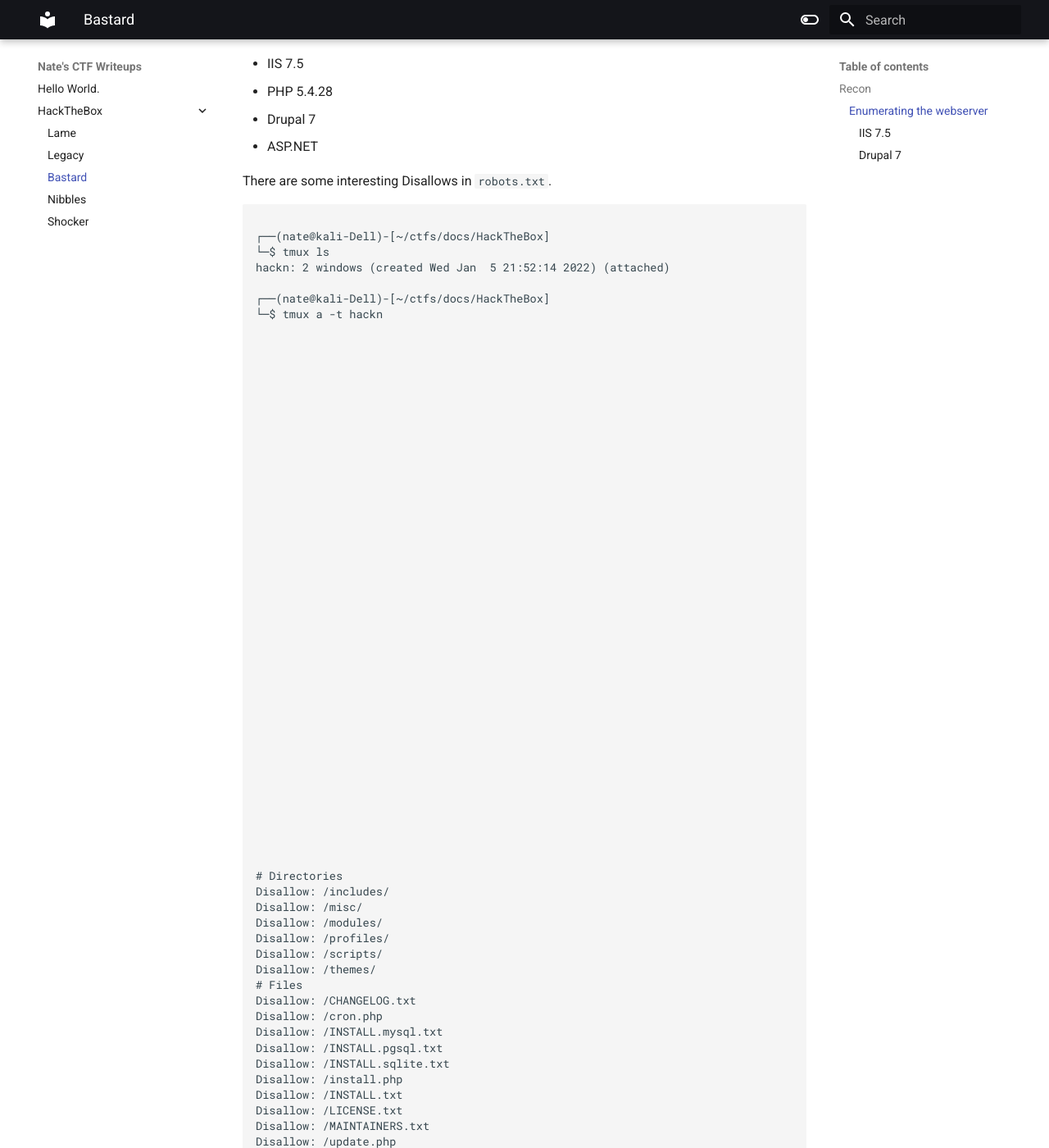
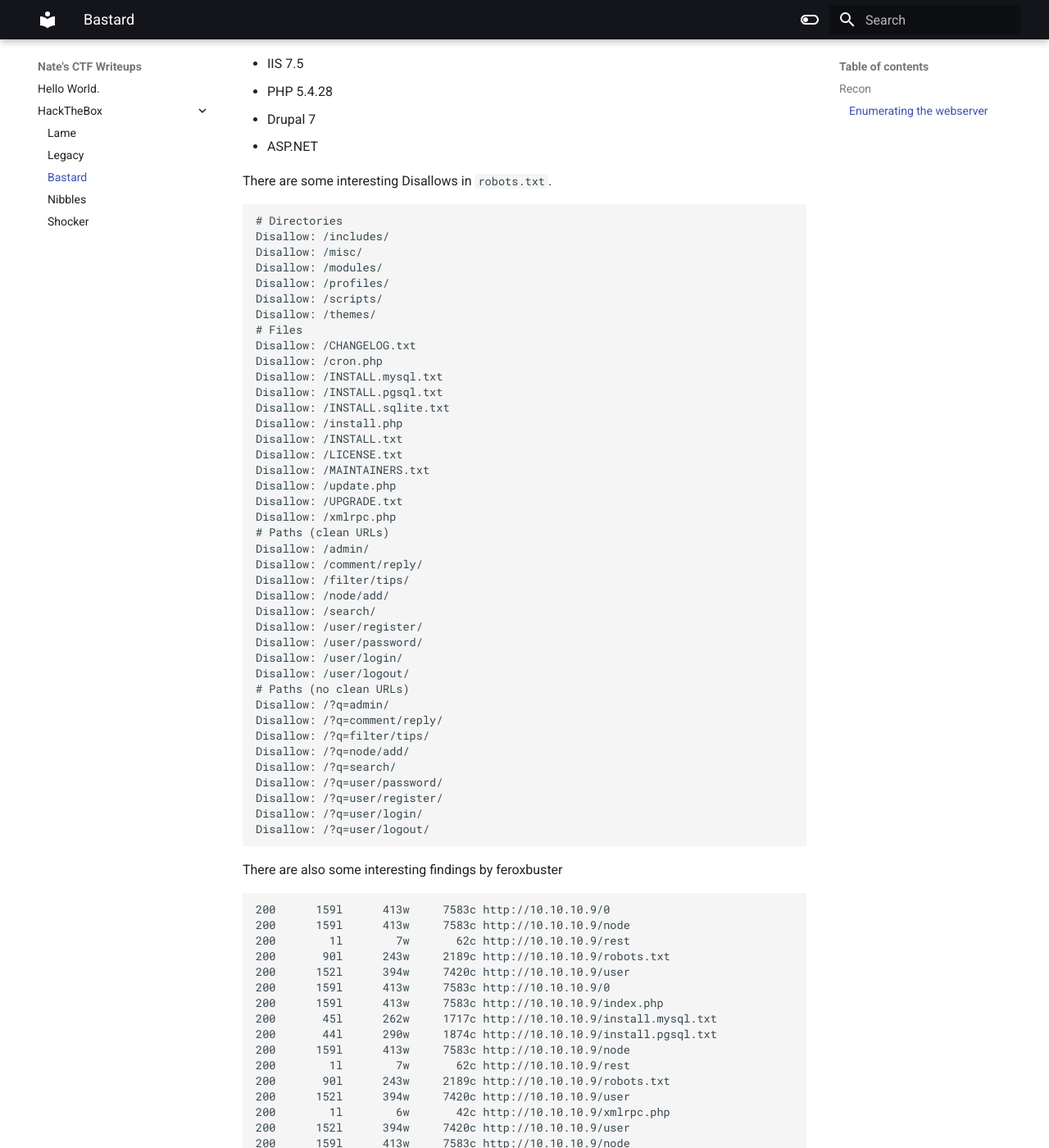
Before and after one commit to nlw93/ctfs, an MkDocs documentation site: the page built from docs/HackTheBox/bastard.md, in a window 1280 px wide and 1400 px high, scrolled down 336 px. Shown: the whole window at 82% size. Built offline with MkDocs 1.6.1 and Material for MkDocs 9.7.7, drawn with Linux system fonts in a browser that asks for light colours; some of the changed text lies outside the part shown.

Commit message:
more recon

````diff
--- a/docs/HackTheBox/bastard.md
+++ b/docs/HackTheBox/bastard.md
@@ -17,48 +17,6 @@ The webserver is using the following tech:
 There are some interesting Disallows in `robots.txt`.
 
 ```bash
-
-┌──(nate@kali-Dell)-[~/ctfs/docs/HackTheBox]
-└─$ tmux ls
-hackn: 2 windows (created Wed Jan  5 21:52:14 2022) (attached)
-
-┌──(nate@kali-Dell)-[~/ctfs/docs/HackTheBox]
-└─$ tmux a -t hackn
-
-
-
-
-
-
-
-
-
-
-
-
-
-
-
-
-
-
-
-
-
-
-
-
-
-
-
-
-
-
-
-
-
-
-
 # Directories
 Disallow: /includes/
 Disallow: /misc/
@@ -101,7 +59,35 @@ Disallow: /?q=user/login/
 Disallow: /?q=user/logout/
 ```
 
-#### IIS 7.5
-#### Drupal 7
+There are also some interesting findings by feroxbuster
+
+```bash
+200      159l      413w     7583c http://10.10.10.9/0
+200      159l      413w     7583c http://10.10.10.9/node
+200        1l        7w       62c http://10.10.10.9/rest
+200       90l      243w     2189c http://10.10.10.9/robots.txt
+200      152l      394w     7420c http://10.10.10.9/user
+200      159l      413w     7583c http://10.10.10.9/0
+200      159l      413w     7583c http://10.10.10.9/index.php
+200       45l      262w     1717c http://10.10.10.9/install.mysql.txt
+200       44l      290w     1874c http://10.10.10.9/install.pgsql.txt
+200      159l      413w     7583c http://10.10.10.9/node
+200        1l        7w       62c http://10.10.10.9/rest
+200       90l      243w     2189c http://10.10.10.9/robots.txt
+200      152l      394w     7420c http://10.10.10.9/user
+200        1l        6w       42c http://10.10.10.9/xmlrpc.php
+200      152l      394w     7420c http://10.10.10.9/user
+200      159l      413w     7583c http://10.10.10.9/node
+200      159l      413w     7583c http://10.10.10.9/
+200      159l      413w     7583c http://10.10.10.9/0
+200      175l      510w     9063c http://10.10.10.9/User
+200        1l        7w       62c http://10.10.10.9/rest
+200        1l        7w       62c http://10.10.10.9/REST
+200      175l      510w     9063c http://10.10.10.9/USER
+200      123l      714w     5382c http://10.10.10.9/ReadMe.txt
+
+```
+
+
 
 There are many exploits available for the various modules of drupal 7. I should try to get a better picture of the attack surface before picking one.
````
